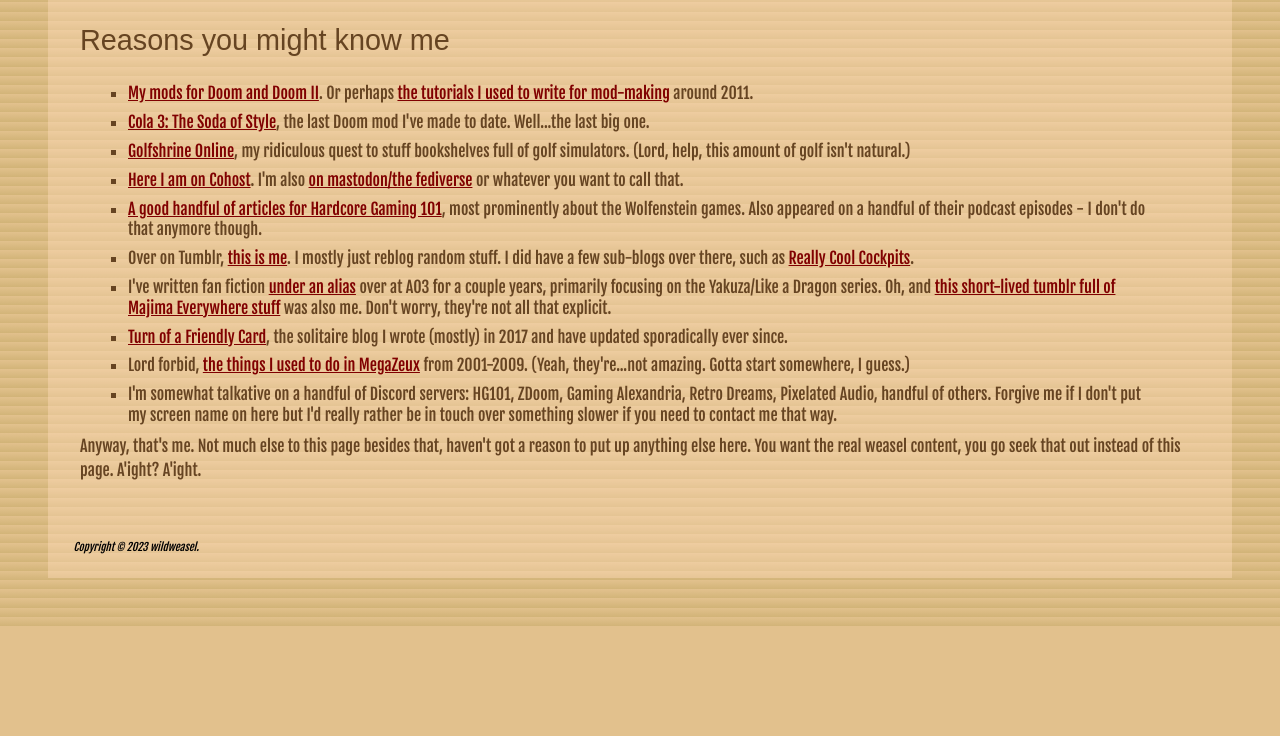
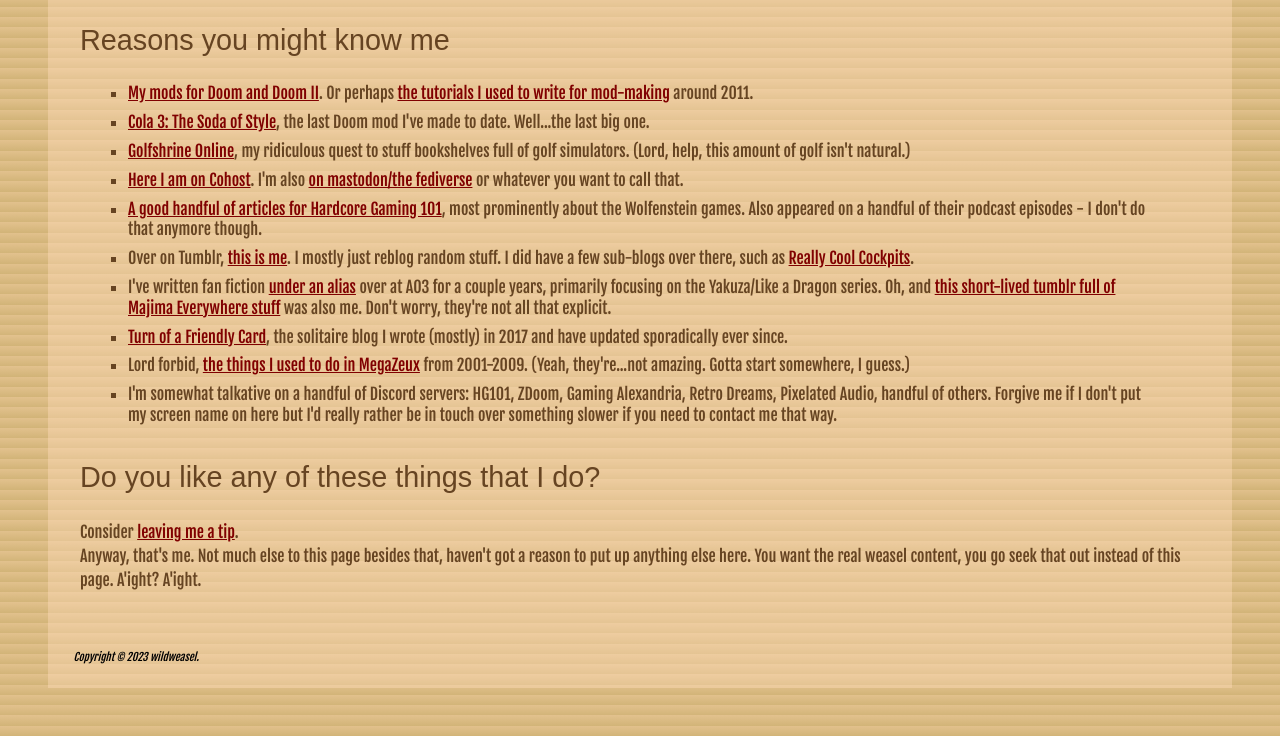
Before and after one commit to wildweasel486/wildweasel486.github.io, a plain HTML site: page index.html in a window 1280 px wide. Shown: the part 291-1027 px from the top of the page. Before the commit the page ends 917 px from the top, so only its background shows below. Drawn offline with Linux system fonts and the light colour scheme; a web font is replaced by a local one.

Commit message:
kofi link

```diff
--- a/index.html
+++ b/index.html
@@ -38,6 +38,9 @@ The personal hub of wildweasel.
 				<li>I'm somewhat talkative on a handful of Discord servers: HG101, ZDoom, Gaming Alexandria, Retro Dreams, Pixelated Audio, handful of others. Forgive me if I don't put my screen name on here but I'd really rather be in touch over something slower if you need to contact me that way.
 			</ul>
 
+			<h2>Do you like any of these things that I do?</h2>
+			<p>Consider <a href="https://ko-fi.com/wildweasel">leaving me a tip</a>.</p>
+
 			<p>Anyway, that's me. Not much else to this page besides that, haven't got a reason to put up anything else here. You want the real weasel content, you go seek that out instead of this page. A'ight? A'ight.</p>
 		</main>
 
```
